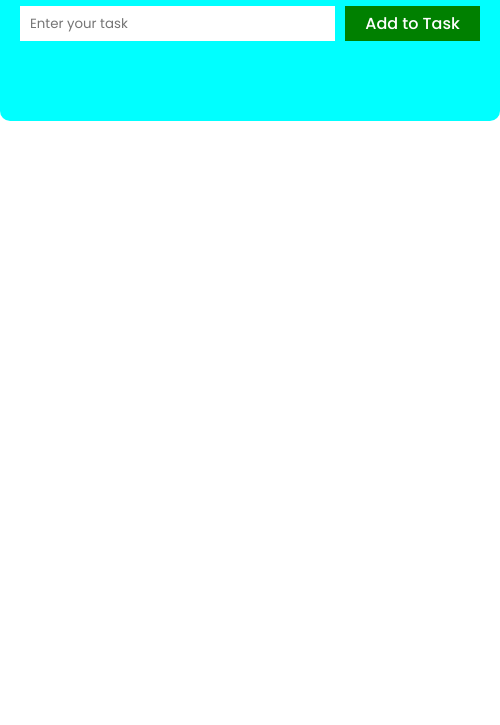
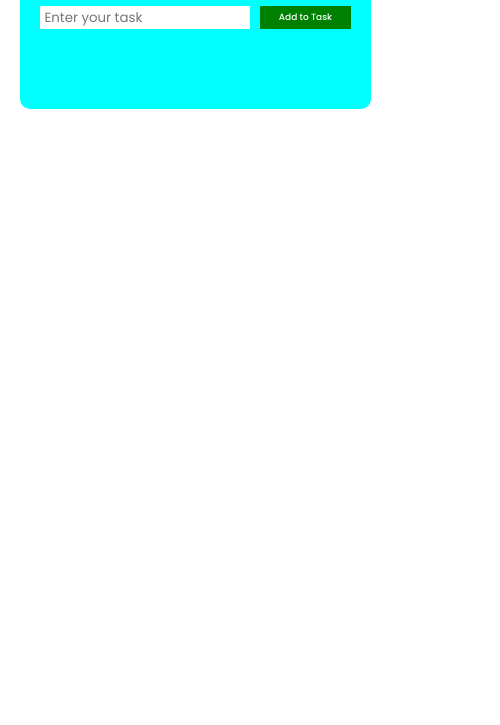
Before and after one commit to uttom-kumar/Todo_js, a plain HTML site: page index.html in a window 390 px wide. Shown: the part 119-844 px from the top of the page, 500 px wide, since content can reach past the window. Drawn offline with Linux system fonts and the light colour scheme.

Commit message:
some change

```diff
--- a/style.css
+++ b/style.css
@@ -8,7 +8,7 @@
     font-family: "Poppins", sans-serif;
 }
 .todo_section{
-    width: 500px;
+    width: 50%;
     height: auto;
     margin: 40px auto;
     border-radius: 10px;
@@ -67,3 +67,17 @@
     text-align: center;
     background-color: red;
 }
+@media (max-width:768px) {
+    .todo_section{
+        width: 90%;
+    }
+}
+@media (max-width:400px) {
+    .todo_section .todo_inputs form input {
+        width: 70%;
+        padding: 0 5px;
+    }
+    .todo_section .todo_inputs form button{
+        font-size: 9px;
+    }
+}
```
